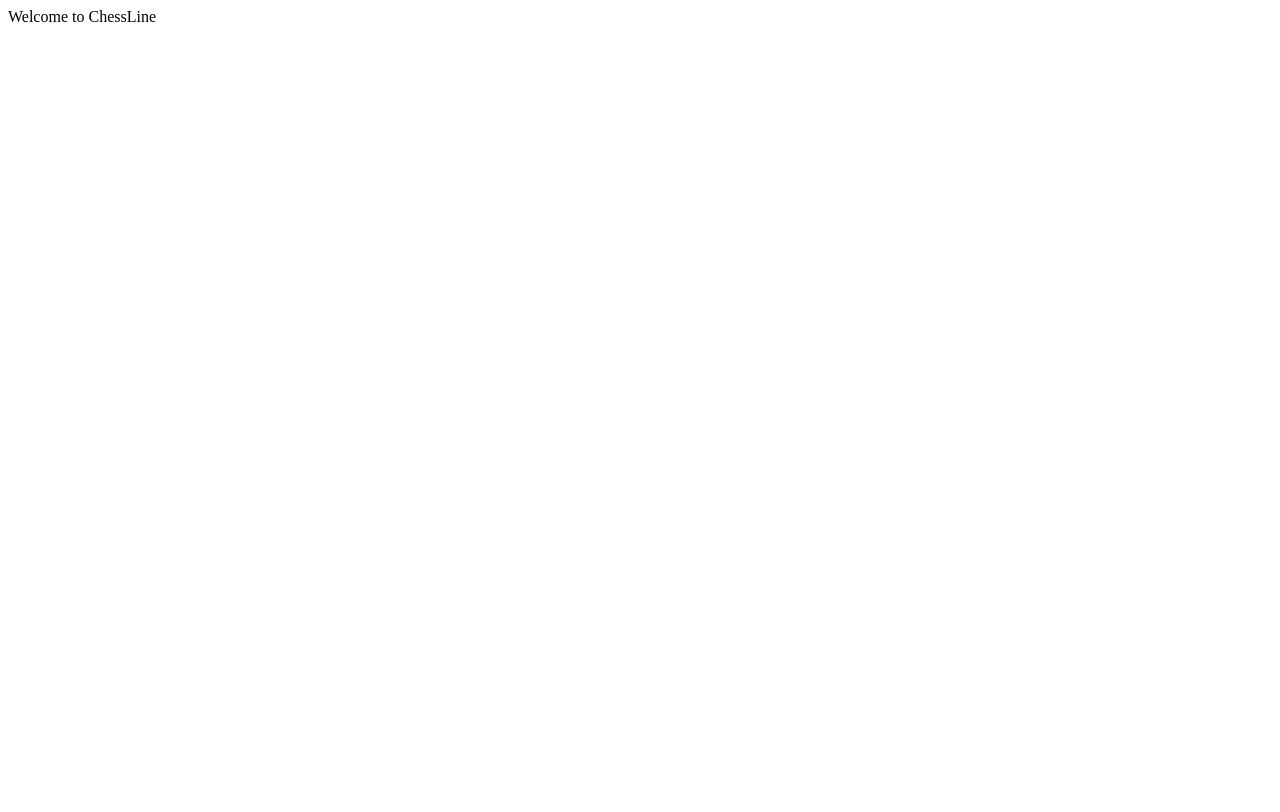
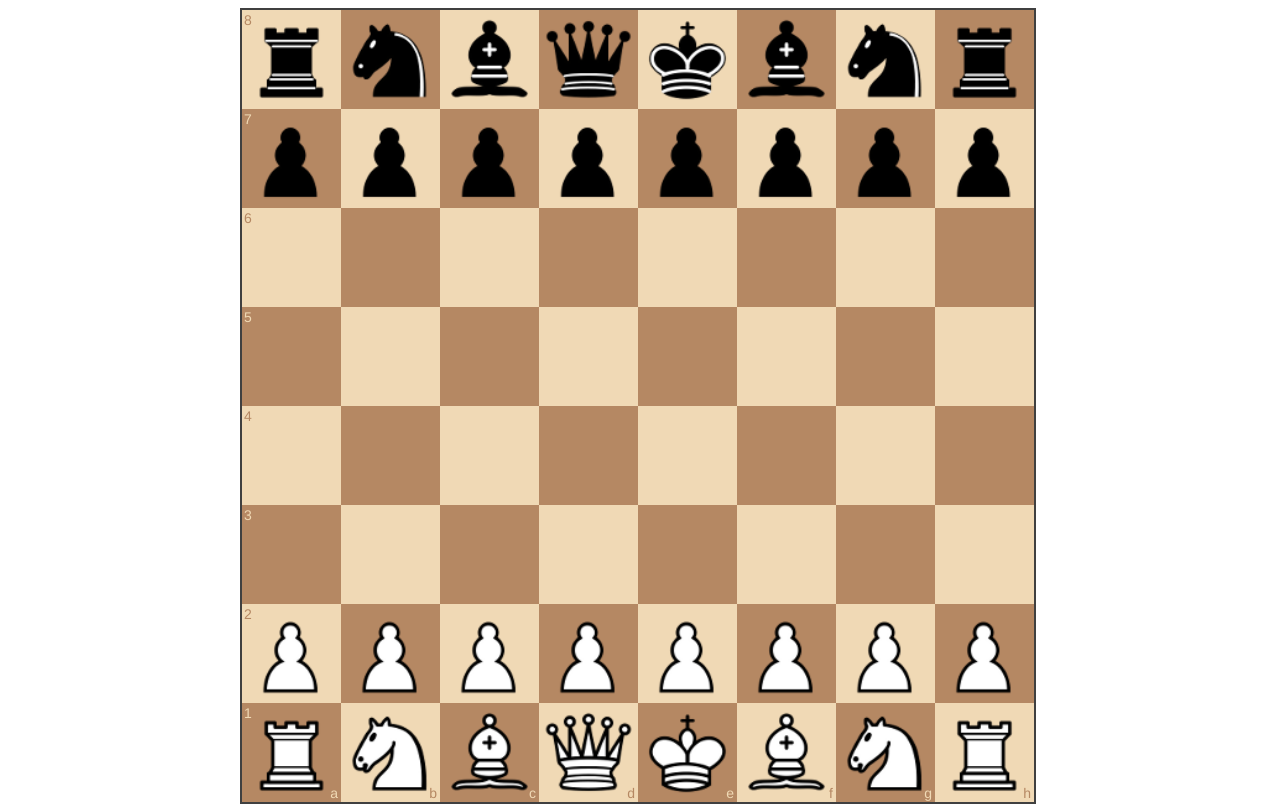
Before and after one commit to msanto7/chessLine, a website: page public/default.html in a window 1280 px wide. Drawn offline with Linux system fonts and the light colour scheme.

Commit message:
adding the html, css, and js to display the board from the library

```diff
--- /dev/null
+++ b/public/default.css
@@ -0,0 +1,12 @@
+
+
+body {
+	overflow-y: auto;
+	display: flex;
+	align-items: center;
+        justify-content: center;
+}
+
+#gameBoard {
+    width: 800px;
+}
--- a/public/default.html
+++ b/public/default.html
@@ -1,4 +1,17 @@
 
 
-
-Welcome to ChessLine
+<!doctype html>
+<html>
+  <head>
+    <title>Chess Line </title>
+    <link rel="stylesheet" href="lib/chessboard-0.3.0.min.css">
+    <link rel="stylesheet" href="/default.css" />
+  </head>
+  <body>
+    <div id='gameBoard'></div>
+    <script src="lib/chess.min.js"></script>
+    <script src="lib/chessboard-0.3.0.min.js"></script>
+    <script src="lib/jquery-1.11.1.js"></script>
+    <script src="/default.js"></script>
+  </body>
+</html>
--- /dev/null
+++ b/public/default.js
@@ -0,0 +1,25 @@
+
+
+var board;
+var game;
+
+window.onload = function () {
+    initGame();
+};
+
+var initGame = function() {
+   var cfg = {
+       draggable: true,
+       position: 'start',
+       onDrop: handleMove,
+   };
+
+   board = new ChessBoard('gameBoard', cfg);
+   game = new Chess();
+};
+
+var handleMove = function(source, target ) {
+    var move = game.move({from: source, to: target});
+
+    if (move === null)  return 'snapback';
+};
```
